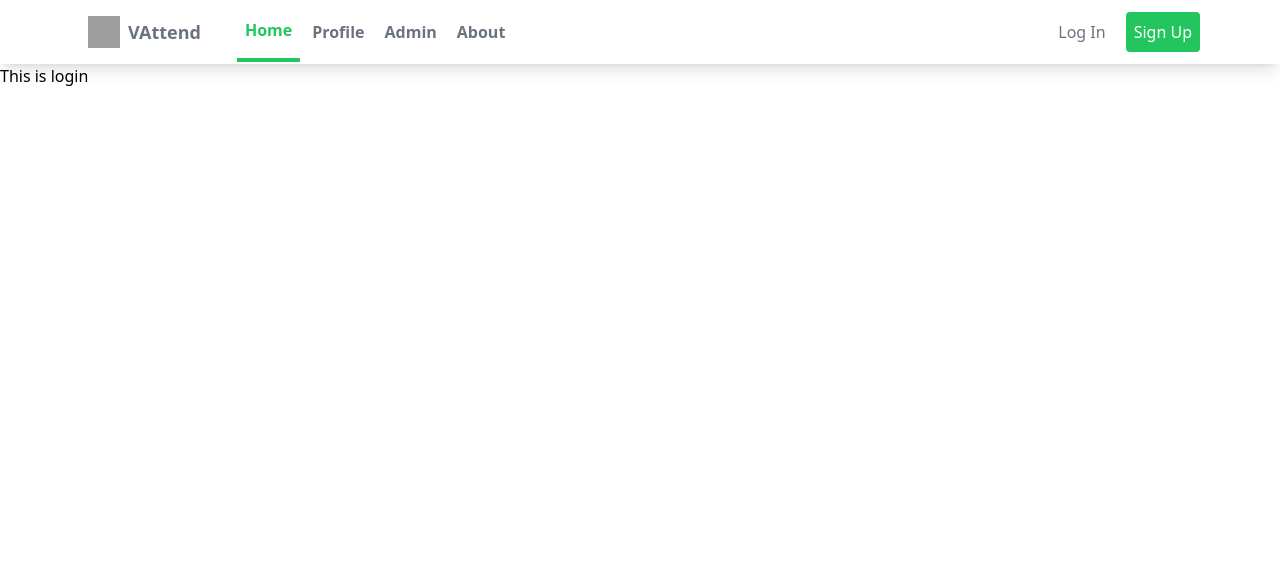
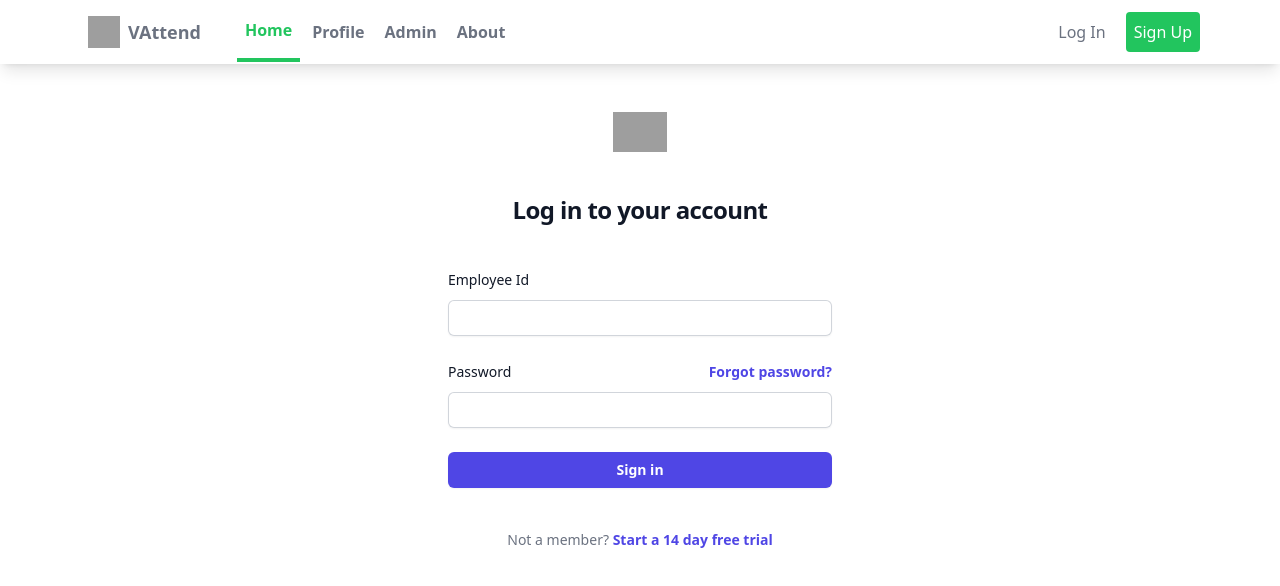
Before and after one commit to whysosaket/VAttend-TS, a SvelteKit app in the folder client/: page /login in a window 1280 px wide. Shown: the top 586 px of the page. Built offline with nearby package versions, Linux system fonts and the light colour scheme; grey boxes are pictures that could not be loaded.

Commit message:
Updated Few Routes

```diff
--- a/client/package.json
+++ b/client/package.json
@@ -16,5 +16,8 @@
 		"tailwindcss": "^3.3.3",
 		"vite": "^4.4.2"
 	},
-	"type": "module"
+	"type": "module",
+	"dependencies": {
+		"axios": "^1.4.0"
+	}
 }
--- /dev/null
+++ b/client/src/components/Button.svelte
@@ -0,0 +1,7 @@
+<script>
+    export let ButtonValue;
+</script>
+
+<div class="flex justify-center">
+<button class="mx-auto py-2 px-2 font-medium text-white bg-green-500 rounded hover:bg-green-400 transition duration-300">{ButtonValue}</button>
+</div>
--- /dev/null
+++ b/client/src/components/QR.svelte
@@ -0,0 +1,7 @@
+<script>
+    export let QRLink;
+</script>
+
+<div class="mt-32">
+    <img class="mx-auto w-72" src={QRLink} alt="qrcode" />
+</div>
--- /dev/null
+++ b/client/src/routes/+page.server.js
@@ -0,0 +1,19 @@
+const HOST = import.meta.env.VITE_HOST;
+
+export const load = async (serverLoadEvent) => {
+    const { fetch } = serverLoadEvent;
+    const response = await fetch(`${HOST}/api/QR`, {
+        method: "GET",
+        headers: {
+          "Content-Type": "application/json",
+          "Bypass-Tunnel-Reminder": "anything",
+        },
+      });
+
+    const json = await response.json();
+    if(json.success){
+        return { imageURL: json.imgurl, url: json.uri };
+    } else {
+        return { imageURL: "ERROR", url: "/" };
+    }
+};
--- a/client/src/routes/+page.svelte
+++ b/client/src/routes/+page.svelte
@@ -1,6 +1,24 @@
+<script>
+  import Button from "../components/Button.svelte";
+  import Qr from "../components/QR.svelte";
 
-<h1>Welcome to SvelteKit</h1>
-<p>Visit <a href="https://kit.svelte.dev">kit.svelte.dev</a> to read the documentation</p>
+  export let data;
+
+  // Calculating time
+  let seconds = new Date().getSeconds() * 1000;
+  let waitingTime = seconds <= 30000 ? 30000 - seconds : 60000 - seconds;
+  let refreshTime = 30000;
+
+
+</script>
+
+<div class="flex justify-center">
+  <div class="">
+    <Qr QRLink={data.imageURL}/>
+    <h1 class="text-center my-4 font-semibold">Scan Code To Mark Attendance</h1>
+    <Button ButtonValue="Mark Attendance"/>
+  </div>
+</div>
 
 <style lang="postcss">
     :global(html) {
--- a/client/src/routes/login/+page.svelte
+++ b/client/src/routes/login/+page.svelte
@@ -1,5 +1,71 @@
+<script>
+  import {goto} from '$app/navigation';
+    async function  handleSubmit(){
+      const eid = document.getElementById("eid").value;
+      const password = document.getElementById("password").value;
+      const response = await fetch("/login", {
+        method: "POST",
+        headers: {
+          "Content-Type": "application/json",
+        },
+        body: JSON.stringify({
+          eid,
+          password,
+        }),
+      });
+      const data = await response.json();
+      if (data.success) {
+        // localStorage.setItem('vattend-token', json.authtoken);
+        // Save device-token
+        // if(!localStorage.getItem('vadevicetoken')){
+          // localStorage.setItem('vadevicetoken', json.devicetoken);
+        // }
+        console.log("login success");
+        goto("/profile");
+      } else {
+        alert(data.error);
+      }
+    }
 
+</script>
 
 <div>
-This is login
+    <div class="flex min-h-full flex-col justify-center px-6 py-12 lg:px-8">
+        <div class="sm:mx-auto sm:w-full sm:max-w-sm">
+          <img class="mx-auto h-10 w-auto" src="https://tailwindui.com/img/logos/mark.svg?color=indigo&shade=600" alt="Your Company">
+          <h2 class="mt-10 text-center text-2xl font-bold leading-9 tracking-tight text-gray-900">Log in to your account</h2>
+        </div>
+
+        <div class="mt-10 sm:mx-auto sm:w-full sm:max-w-sm">
+          <form class="space-y-6">
+            <div>
+              <label for="email" class="block text-sm font-medium leading-6 text-gray-900">Employee Id</label>
+              <div class="mt-2">
+                <input id="eid" name="eid" type="text" class="block w-full rounded-md border-0 p-1.5 text-gray-900 shadow-sm ring-1 ring-inset ring-gray-300 placeholder:text-gray-400 focus:ring-2 focus:ring-inset focus:ring-indigo-600 sm:text-sm sm:leading-6">
+              </div>
+            </div>
+
+            <div>
+              <div class="flex items-center justify-between">
+                <label for="password" class="block text-sm font-medium leading-6 text-gray-900">Password</label>
+                <div class="text-sm">
+                  <a href="#" class="font-semibold text-indigo-600 hover:text-indigo-500">Forgot password?</a>
+                </div>
+              </div>
+              <div class="mt-2">
+                <input id="password" name="password" type="password" autocomplete="current-password" required class="block w-full rounded-md border-0 p-1.5 text-gray-900 shadow-sm ring-1 ring-inset ring-gray-300 placeholder:text-gray-400 focus:ring-2 focus:ring-inset focus:ring-indigo-600 sm:text-sm sm:leading-6">
+              </div>
+            </div>
+
+            <div>
+              <button on:click={handleSubmit} class="flex w-full justify-center rounded-md bg-indigo-600 px-3 py-1.5 text-sm font-semibold leading-6 text-white shadow-sm hover:bg-indigo-500 focus-visible:outline focus-visible:outline-2 focus-visible:outline-offset-2 focus-visible:outline-indigo-600">Sign in</button>
+            </div>
+          </form>
+
+          <p class="mt-10 text-center text-sm text-gray-500">
+            Not a member?
+            <a href="#" class="font-semibold leading-6 text-indigo-600 hover:text-indigo-500">Start a 14 day free trial</a>
+          </p>
+        </div>
+      </div>
 </div>
--- /dev/null
+++ b/client/src/routes/login/+server.js
@@ -0,0 +1,17 @@
+const HOST = import.meta.env.VITE_HOST;
+
+export async function POST({request}) {
+    const {eid, password} = await request.json();
+    console.log(`${HOST}/api/auth/login`);
+    const response = await fetch(`${HOST}/api/auth/login`, {
+        method: "POST",
+        headers: {
+            "Content-Type": "application/json",
+        },
+        body: JSON.stringify({
+            employee_id: eid,
+            password: password,
+        }),
+    });
+    return response;
+}
```
Also changed, not shown: 1 other file (tests, documents, lock files or other folders).
